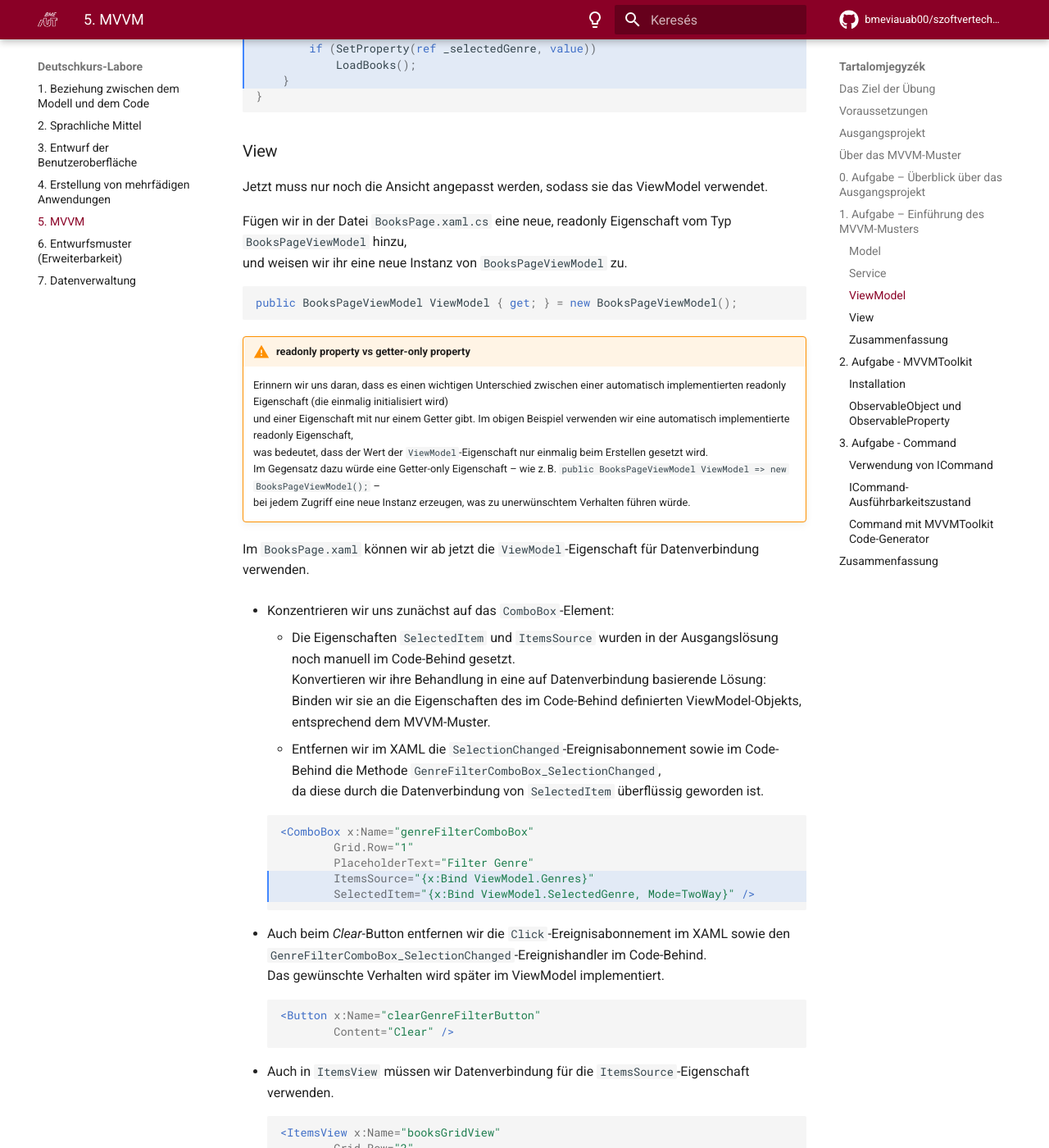
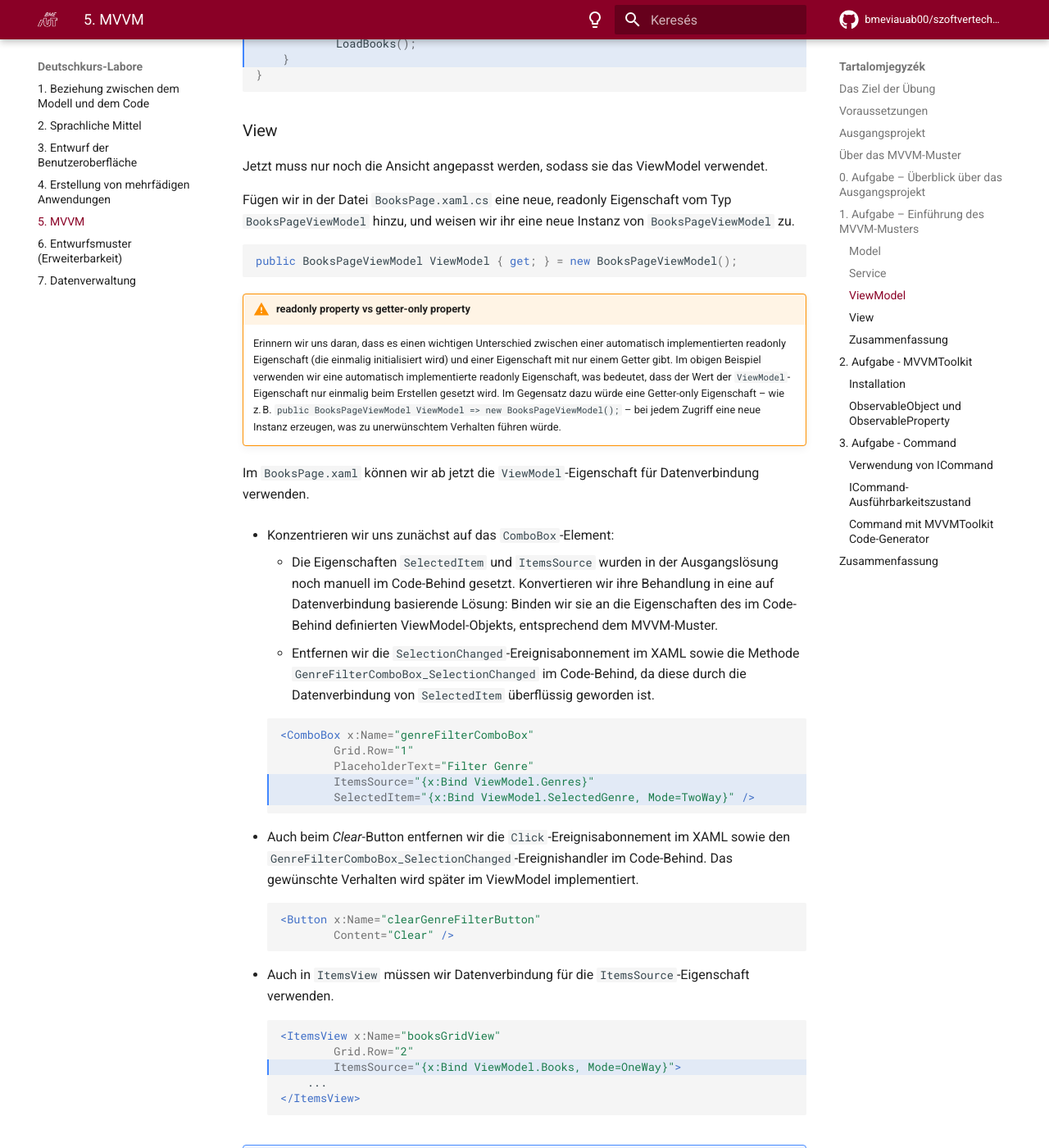
Before and after one commit to bmeviauab00/szoftvertechnikak, an MkDocs documentation site: the page built from docs/labor/5-mvvm/index_ger.md, in a window 1280 px wide and 1400 px high, scrolled down 9662 px. Shown: the whole window at 82% size. Built offline with MkDocs 1.6.1 and Material for MkDocs 9.7.7, drawn with Linux system fonts in a browser that asks for light colours; emoji names are drawn with the system emoji font; comment, search, counter and statistics services are not loaded; the version menu is left out; some of the changed text lies outside the part shown.

Commit message:
Német labor 5 typo fix

````diff
--- a/docs/labor/5-mvvm/index_ger.md
+++ b/docs/labor/5-mvvm/index_ger.md
@@ -334,27 +334,22 @@
 
 Jetzt muss nur noch die Ansicht angepasst werden, sodass sie das ViewModel verwendet.
 
-Fügen wir in der Datei `BooksPage.xaml.cs` eine neue, readonly Eigenschaft vom Typ `BooksPageViewModel` hinzu,
-und weisen wir ihr eine neue Instanz von `BooksPageViewModel` zu.
+Fügen wir in der Datei `BooksPage.xaml.cs` eine neue, readonly Eigenschaft vom Typ `BooksPageViewModel` hinzu, und weisen wir ihr eine neue Instanz von `BooksPageViewModel` zu.
 
 ```csharp
 public BooksPageViewModel ViewModel { get; } = new BooksPageViewModel();
 ```
 
 !!! warning "readonly property vs getter-only property"
-    Erinnern wir uns daran, dass es einen wichtigen Unterschied zwischen einer automatisch implementierten readonly Eigenschaft (die einmalig initialisiert wird)
-    und einer Eigenschaft mit nur einem Getter gibt. Im obigen Beispiel verwenden wir eine automatisch implementierte readonly Eigenschaft,
-    was bedeutet, dass der Wert der `ViewModel`-Eigenschaft nur einmalig beim Erstellen gesetzt wird.
-    Im Gegensatz dazu würde eine Getter-only Eigenschaft – wie z. B. `public BooksPageViewModel ViewModel => new BooksPageViewModel();` –
-    bei jedem Zugriff eine neue Instanz erzeugen, was zu unerwünschtem Verhalten führen würde.
+    Erinnern wir uns daran, dass es einen wichtigen Unterschied zwischen einer automatisch implementierten readonly Eigenschaft (die einmalig initialisiert wird) und einer Eigenschaft mit nur einem Getter gibt. Im obigen Beispiel verwenden wir eine automatisch implementierte readonly Eigenschaft, was bedeutet, dass der Wert der `ViewModel`-Eigenschaft nur einmalig beim Erstellen gesetzt wird.
+    Im Gegensatz dazu würde eine Getter-only Eigenschaft – wie z. B. `public BooksPageViewModel ViewModel => new BooksPageViewModel();` – bei jedem Zugriff eine neue Instanz erzeugen, was zu unerwünschtem Verhalten führen würde.
 
 Im `BooksPage.xaml` können wir ab jetzt die `ViewModel`-Eigenschaft für Datenverbindung verwenden.
 
 * Konzentrieren wir uns zunächst auf das `ComboBox`-Element:
     * Die Eigenschaften `SelectedItem` und `ItemsSource` wurden in der Ausgangslösung noch manuell im Code-Behind gesetzt.
-      Konvertieren wir ihre Behandlung in eine auf Datenverbindung basierende Lösung: Binden wir sie an die Eigenschaften des im Code-Behind definierten ViewModel-Objekts, entsprechend dem MVVM-Muster.
-    * Entfernen wir im XAML die `SelectionChanged`-Ereignisabonnement sowie im Code-Behind die Methode `GenreFilterComboBox_SelectionChanged`,
-      da diese durch die Datenverbindung von `SelectedItem` überflüssig geworden ist.
+    Konvertieren wir ihre Behandlung in eine auf Datenverbindung basierende Lösung: Binden wir sie an die Eigenschaften des im Code-Behind definierten ViewModel-Objekts, entsprechend dem MVVM-Muster.
+    * Entfernen wir die `SelectionChanged`-Ereignisabonnement im XAML sowie die Methode `GenreFilterComboBox_SelectionChanged` im Code-Behind, da diese durch die Datenverbindung von `SelectedItem` überflüssig geworden ist.
 
     ```xml hl_lines="4-5"
     <ComboBox x:Name="genreFilterComboBox"
@@ -365,7 +360,7 @@
     ```
 
 * Auch beim _Clear_-Button entfernen wir die `Click`-Ereignisabonnement im XAML sowie den `GenreFilterComboBox_SelectionChanged`-Ereignishandler im Code-Behind.
-  Das gewünschte Verhalten wird später im ViewModel implementiert.
+Das gewünschte Verhalten wird später im ViewModel implementiert.
 
     ```xml
     <Button x:Name="clearGenreFilterButton"
@@ -454,7 +449,7 @@
 
 Es ist wichtig, dass wir in der vorherigen `BooksPageViewModel`-Lösung die Membervariablen (außer `_booksService`), die Eigenschaften (denn diese werden vom Code-Generator erzeugt), das `PropertyChanged`-Ereignis und die `SetProperty`-Methode löschen. :exclamation: Nach der Umstellung sollten wir das Projekt einmal bauen (z.B. über das Menü "Build/Build Solution"). Ohne diesen Schritt werden die Kompilierungsfehler nicht behoben, da Visual Studio viele Fehler im Code anzeigen wird. Das ist logisch, denn die gebundenen Properties werden erst beim Bauen des Projekts vom Code-Generator in einer "versteckten" Datei erstellt.
 
-Wir können überprüfen, welcher Code generiert wurde, indem wir z.B. mit `++F12++` zur `Genres`-Property navigieren (in der XAML-Datei, wenn der Cursor auf der Bindung `ViewModel.Genres` steht).
+Wir können überprüfen, welcher Code generiert wurde, indem wir z.B. mit ++f12++ zur `Genres`-Property navigieren (in der XAML-Datei, wenn der Cursor auf der Bindung `ViewModel.Genres` steht).
 
 !!! tip "Verwendung des `ObservableProperty`-Attributs auf eine Eigenschaft"
     Das `ObservableProperty`-Attribut kann statt auf Felder auch auf Eigenschaften angewendet werden, mit Hilfe einer [neuen C#-Sprachfunktion](https://devblogs.microsoft.com/dotnet/announcing-the-dotnet-community-toolkit-840/#partial-properties-support-for-the-mvvm-toolkit-🎉). Dafür müsste jedoch eine Preview-Version von C# verwendet werden, was wir in diesem Jahr noch auslassen.
@@ -544,14 +539,14 @@
 
 Dazu geben wir im Konstruktor der `RelayCommand`-Klasse eine `Func<bool>`-Funktion als zweiten Parameter an, die angibt, ob der Befehl ausgeführt werden kann oder nicht (die `CanExecute`-Methode des Befehls ruft diese Lambda-Funktion auf).
 
-```csharp title="BooksPageViewModel.cs konstruktora" hl_lines="3"
+```csharp title="Konstruktor von BooksPageViewModel.cs" hl_lines="3"
 ClearFilterCommand = new RelayCommand(
     execute: () => SelectedGenre = null,
     canExecute: () => SelectedGenre != null);
 ```
 
 !!! note Paraméter nevek
-    Im obigen Code sind execute: und canExecute: Beispiele für die Verwendung eines allgemeinen C#-Sprachtools: In C# ist es bei der Übergabe von Parametern zu einer Funktionsaufruf möglich, den **Namen** des Parameters vor dem `:` anzugeben.  Dies wird selten verwendet, da es mehr Tippen erfordert, aber manchmal, wenn es die Lesbarkeit des Codes erheblich verbessert, können wir es in Betracht ziehen.
+    Im obigen Code sind `execute:` und `canExecute:` Beispiele für die Verwendung eines allgemeinen C#-Sprachtools: In C# ist es bei der Übergabe von Parametern zu einer Funktionsaufruf möglich, den **Namen** des Parameters vor dem `:` anzugeben.  Dies wird selten verwendet, da es mehr Tippen erfordert, aber manchmal, wenn es die Lesbarkeit des Codes erheblich verbessert, können wir es in Betracht ziehen.
 
 Allerdings wird die UI nur dann aktualisiert - und damit die im `canExecute` angegebene Funktion nur dann aufgerufen -, wenn das `ICommand.CanExecuteChanged`-Ereignis ausgelöst wird.
 
````
Also changed, not shown: other parts of docs/labor/5-mvvm/index_ger.md (+2 -2 lines).
